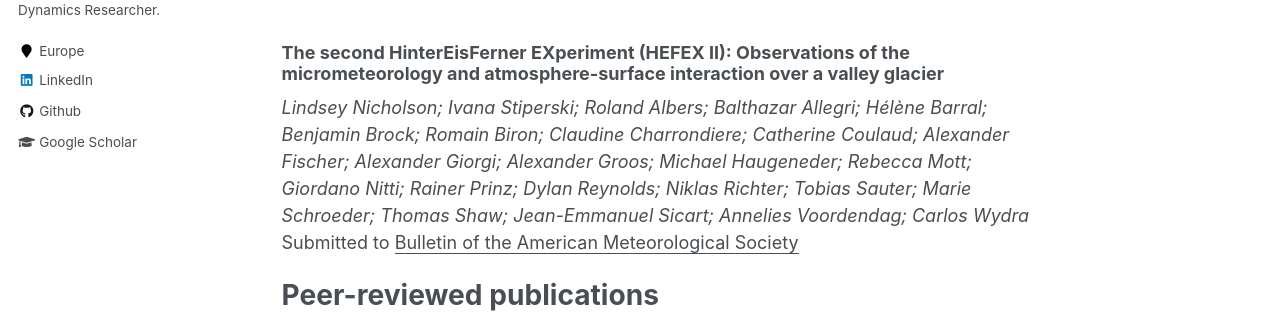
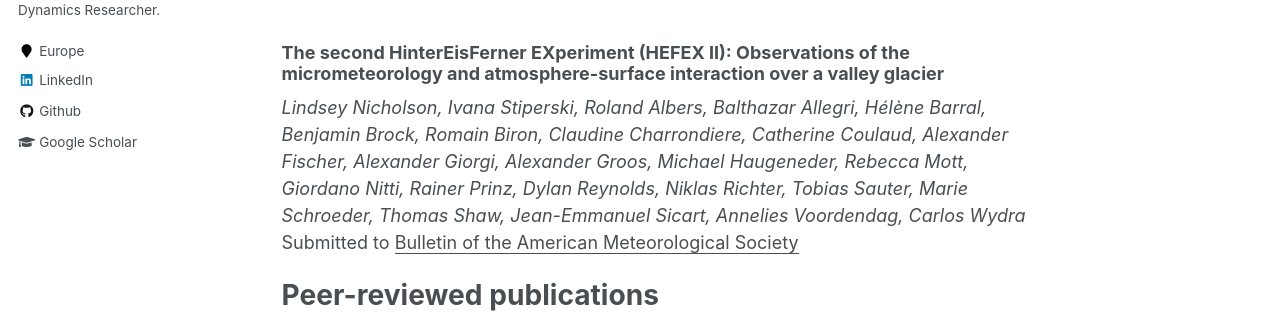
Before and after one commit to ClaudineCharrondiere/claudinecharrondiere.github.io, a Jekyll site: the page built from _publications/Publis.md, in a window 1280 px wide and 900 px high. Shown: the part 160-475 px from the top of the window. Built offline with Jekyll 4.4.1, drawn with Linux system fonts in a browser that asks for light colours; formulas are drawn with MathJax 3; some of the changed text lies outside the part shown.

Commit message:
mise a jour

```diff
--- a/_publications/Publis.md
+++ b/_publications/Publis.md
@@ -6,7 +6,7 @@ permalink: /publications/
 # In review
 
 ### The second HinterEisFerner EXperiment (HEFEX II): Observations of the micrometeorology and atmosphere-surface interaction over a valley glacier
-*Lindsey Nicholson; Ivana Stiperski; Roland Albers; Balthazar Allegri; Hélène Barral; Benjamin Brock; Romain Biron; Claudine Charrondiere; Catherine Coulaud; Alexander Fischer; Alexander Giorgi; Alexander Groos; Michael Haugeneder; Rebecca Mott; Giordano Nitti; Rainer Prinz; Dylan Reynolds; Niklas Richter; Tobias Sauter; Marie Schroeder; Thomas Shaw; Jean-Emmanuel Sicart; Annelies Voordendag; Carlos Wydra*
+*Lindsey Nicholson, Ivana Stiperski, Roland Albers, Balthazar Allegri, Hélène Barral, Benjamin Brock, Romain Biron, Claudine Charrondiere, Catherine Coulaud, Alexander Fischer, Alexander Giorgi, Alexander Groos, Michael Haugeneder, Rebecca Mott, Giordano Nitti, Rainer Prinz, Dylan Reynolds, Niklas Richter, Tobias Sauter, Marie Schroeder, Thomas Shaw, Jean-Emmanuel Sicart, Annelies Voordendag, Carlos Wydra*
 Submitted to <ins>Bulletin of the American Meteorological Society</ins>
 
 # Peer-reviewed publications
@@ -173,7 +173,13 @@ Submitted to <ins>Bulletin of the American Meteorological Society</ins>
 ### 1. Data from the field experiment on katabatic winds on a steep slope (Grand Colon, French Alps)
 *Christophe Brun, Claudine Charrondière, Jean-Martial Cohard, Jean-Emmanuel Sicart, Catherine Coulaud, Romain Biron*
 <ins>Zenodo</ins>, **2019**
-[🔍 DOI](10.5281/zenodo.6546701)
+[🔍 Access to the dataset](https://zenodo.org/records/6546702)| <a href="#" onclick="showBibTeX(event, 'bib_data')">🗨️ DOI for citations</a>
+
+<div id="bib_data" style="display:none; position:fixed; top:20%; left:30%; width:40%; padding:20px; background:white; border:1px solid black; box-shadow: 2px 2px 10px rgba(0,0,0,0.5);">
+  <strong>BibTeX Citation:</strong>
+  <pre>10.5281/zenodo.6546702</pre>
+  <button onclick="closePopup('bib_data')">Close</button>
+</div>
 
 # Communications
 
```
